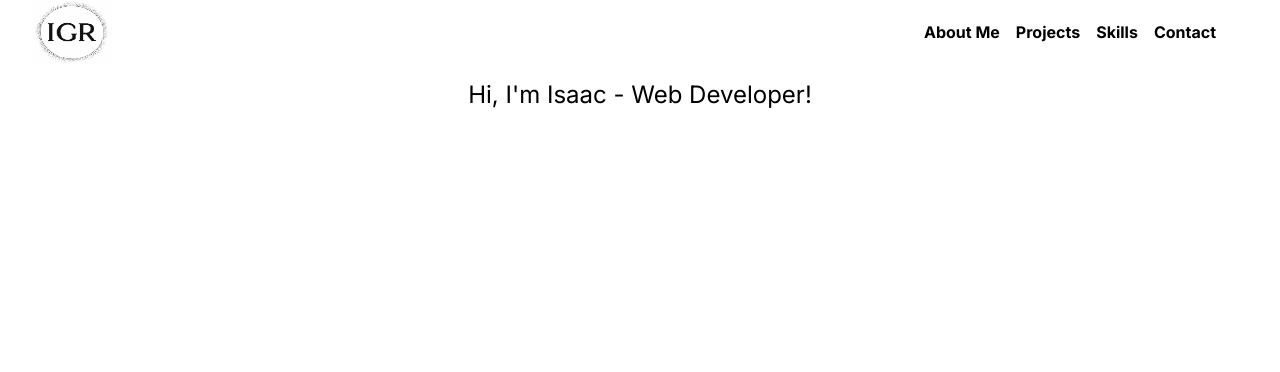
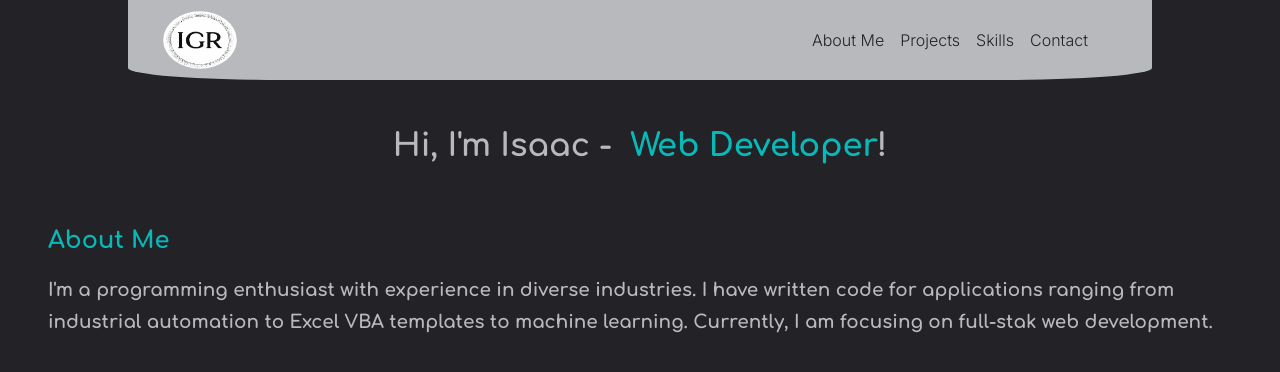
Before and after one commit to isaagarc117/Personal-Webpage-Portfolio-Project, a plain HTML site: page index.html in a window 1280 px wide. Drawn offline with Linux system fonts and the light colour scheme.

Commit message:
Preliminary Header, Banner, and About me Section added.

```diff
--- a/index.html
+++ b/index.html
@@ -12,6 +12,7 @@
         <link rel="preconnect" href="https://fonts.googleapis.com">
         <link rel="preconnect" href="https://fonts.gstatic.com" crossorigin>
         <link href="https://fonts.googleapis.com/css2?family=Inter:wght@300;400;600;700&display=swap" rel="stylesheet">
+        <link href="https://fonts.googleapis.com/css2?family=Comfortaa:wght@300;400;500;600;700&display=swap" rel="stylesheet">
     </head>
 
     <body>
@@ -39,9 +40,22 @@
             <!--Banner-->
             <section class="banner">
 
-            <span class="name-title">Hi, I'm Isaac - Web Developer!</span>
+                <span class="name">Hi, I'm Isaac - &nbsp</span>
+                <span class="turquoise">Web Developer</span>
+                <span>!</span>
 
             </section>
+
+            <!-- About Me -->
+            <section class="about-me">
+                <h2 class="turquoise">About Me</h2>
+                <p>
+                    I'm a programming enthusiast with experience in diverse industries. I have written code for applications ranging from
+                    industrial automation to Excel VBA templates to machine learning. Currently, I am focusing on full-stak web development.
+                </p>
+
+            </section>
+
         </main>
 
     </body>
--- a/resources/css/style.css
+++ b/resources/css/style.css
@@ -6,9 +6,10 @@
 
 html {
     box-sizing: border-box;
-    font-family: 'Inter', sans-serif;
+    font-family: 'Comfortaa', cursive;
     font-size: 16px;
-    color: black;
+    color: rgb(184, 185, 189);
+    background-color: rgb(35, 34, 38);
 }
 
 body{
@@ -16,15 +17,34 @@ body{
     padding:0;
 }
 
+section{
+    padding: 0 3rem;
+    margin-top: 4rem;
+}
+
+p{
+    line-height: 2rem;
+    font-size: 1.15rem;
+    font-weight: bold;
+}
+
+.turquoise{
+    color:rgb(8, 185, 185);
+}
+
+
 /*=========================================================*/
 
 /*Header*/
 
 header{
     display: flex;
-    background-color: white;
-    color:black;
     justify-content: space-between;
+    padding: 0.5rem 0;
+    background-color: rgb(184, 185, 189);
+    width: 80%;
+    margin-left: 10%;
+    border-radius: 0 0 15% 15%;
 }
 
 header div .company-logo{
@@ -32,6 +52,8 @@ header div .company-logo{
     width: 5rem;
     max-height: 4rem;
     margin-left: 2rem;
+    padding: 0.2rem 0.2rem;
+    border-radius: 50%;
 }
 
 header nav {
@@ -55,22 +77,29 @@ header nav li{
 }
 
 header nav li a{
+    font-family: 'Inter', sans-serif;
     text-decoration: none;
-    font-weight: bold;
-    color: black;
+    font-weight: 200;
+    color: rgb(35, 34, 38);
 }
 
 /*=========================================================*/
 
 /*Banner*/
 
-main{
-    margin-top: 1rem;
-}
-
-main .banner .name-title{
+.banner{
     display: flex;
     justify-content: center;
     align-items: center;
-    font-size: 1.5rem;
+    font-size: 2rem;
+    font-weight: bold;
+    margin-top: 3rem;
+
 }
+
+
+/*=========================================================*/
+
+/*About Me*/
+
+/*This section is fully defined using global styling. Check out the section selector*/
```
Lines whose indentation alone changed are shown as unchanged.
